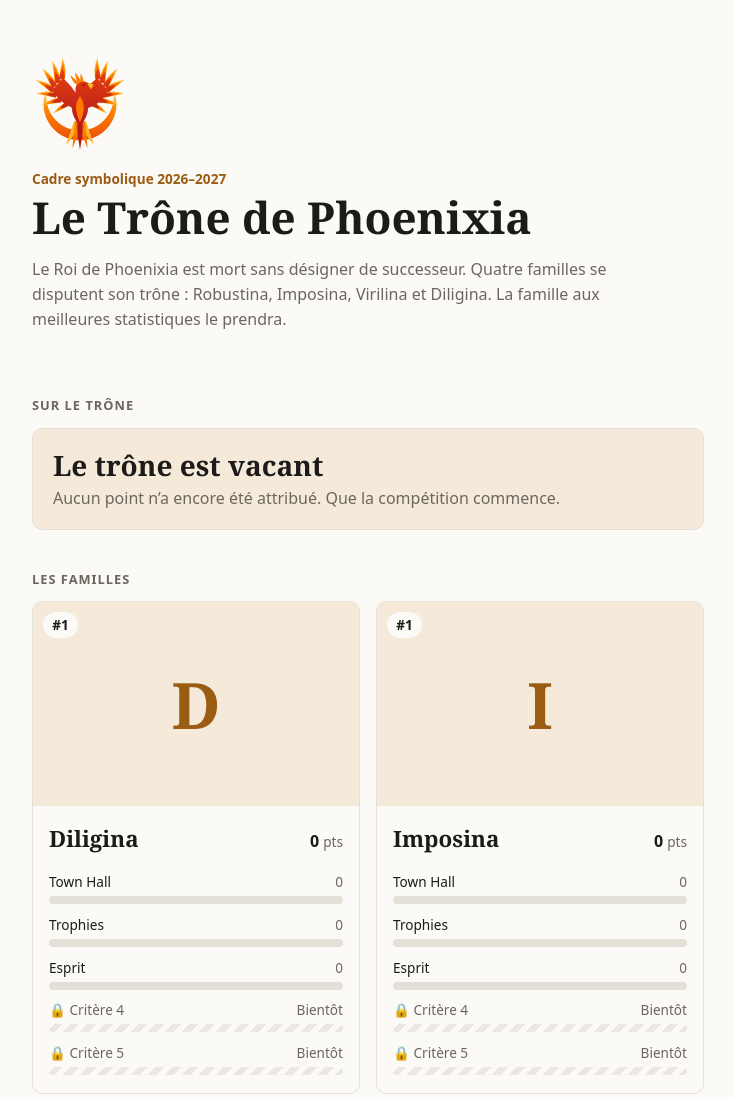
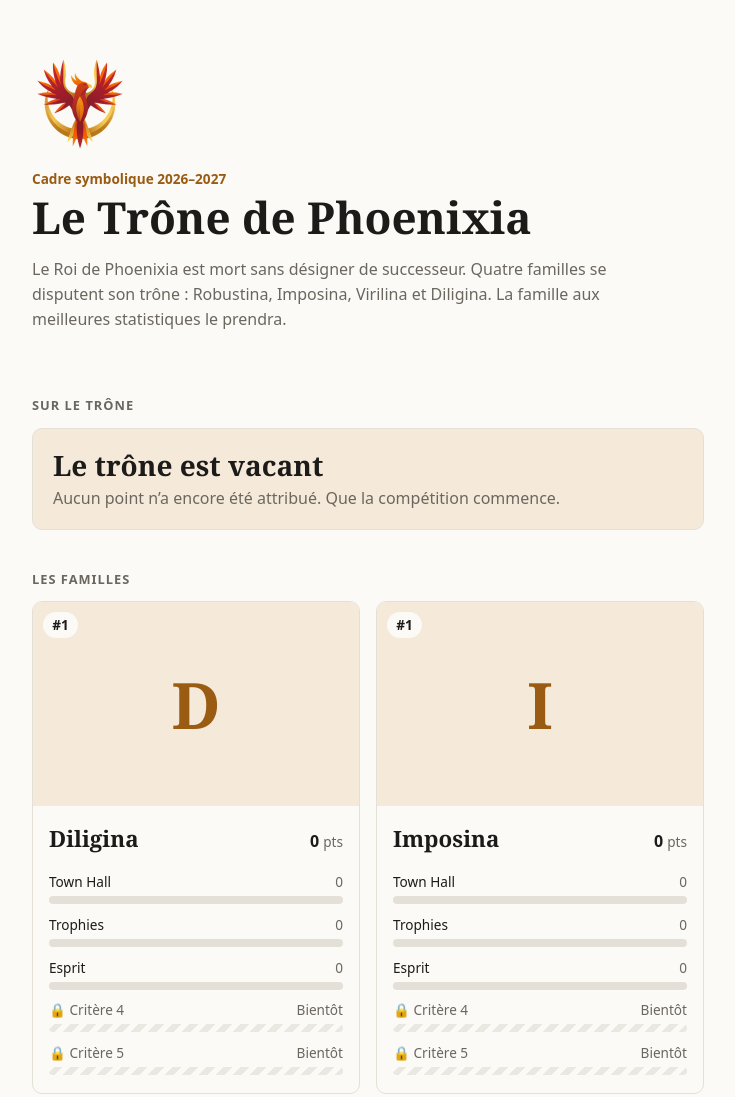
Before and after one commit to UnnamedH/phenix-site, a plain HTML site: page index.html in a window 1280 px wide. Shown: the top 1097 px of the page, without its empty margins (272-1007 px from the left). Drawn offline with Linux system fonts and the light colour scheme; no server answers.

Commit message:
Use the final phoenix logo for the header and favicons
Cut out from the supplied artwork with a transparent background,
with small favicon sizes and a full logo with the troupe name.

Co-Authored-By: Claude Opus 5.5 <noreply@anthropic.com>
Claude-Session: https://claude.ai/code/session_01Y1VuThqbD3XghdRRcZLCNM

```diff
--- a/index.html
+++ b/index.html
@@ -7,8 +7,8 @@
   <meta name="description" content="Classement des quatre familles qui se disputent le trône de Phoenixia.">
   <meta name="theme-color" content="#fbfaf7" media="(prefers-color-scheme: light)">
   <meta name="theme-color" content="#151412" media="(prefers-color-scheme: dark)">
-  <link rel="icon" href="images/logo/phenix-icon.svg" type="image/svg+xml">
   <link rel="icon" href="images/logo/favicon-32.png" sizes="32x32" type="image/png">
+  <link rel="icon" href="images/logo/phenix-icon-512.png" sizes="512x512" type="image/png">
   <link rel="apple-touch-icon" href="images/logo/apple-touch-icon.png">
   <link rel="stylesheet" href="styles.css">
 </head>
@@ -16,7 +16,7 @@
   <a class="skip" href="#main">Aller au classement</a>
 
   <header class="wrap">
-    <img class="logo" src="images/logo/phenix-mark.svg" width="96" height="96" alt="Troupe Phénix">
+    <img class="logo" src="images/logo/phenix-mark-192.png" width="96" height="96" alt="Troupe Phénix">
     <p class="eyebrow">Cadre symbolique 2026–2027</p>
     <h1><span translate="no">Le Trône de Phoenixia</span></h1>
     <p class="lede">
```
Also changed, not shown: images/logo/apple-touch-icon.png, images/logo/favicon-32.png, images/logo/phenix-icon-512.png, images/logo/phenix-icon.svg (deleted), images/logo/phenix-logo.png (added), images/logo/phenix-logo.svg (deleted), images/logo/phenix-mark-1024.png, images/logo/phenix-mark-192.png (added), images/logo/phenix-mark.svg (deleted), images/logo/phenix-source.jpg (added), images/logo/preview.png (deleted).
